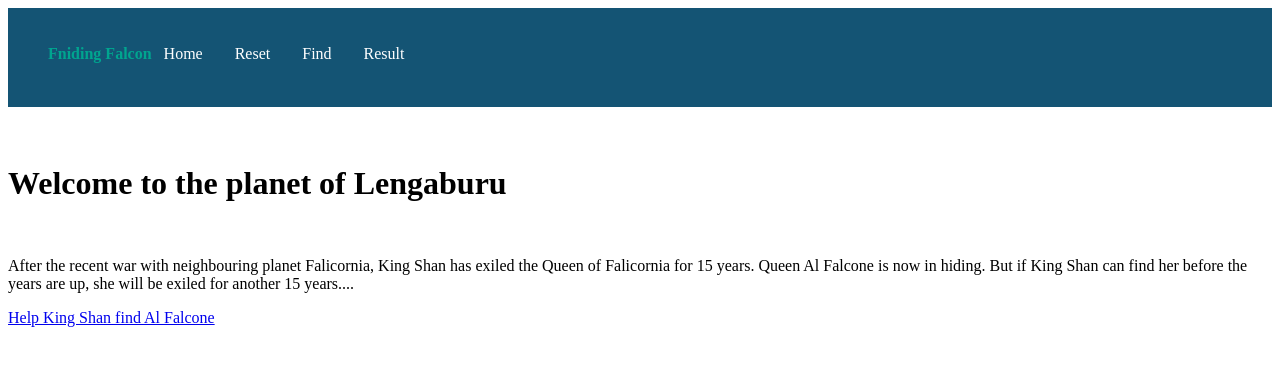
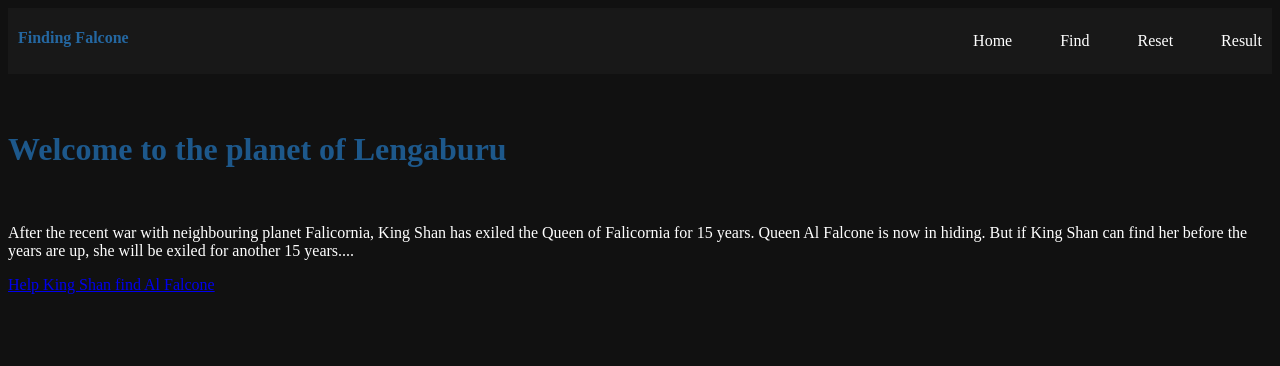
Before and after one commit to rajendra-patel/angular-finding-falcone, an Angular app: page /home in a window 1280 px wide. Shown: the top 366 px of the page. Built offline with nearby package versions, Linux system fonts and the light colour scheme.

Commit message:
changed css

```diff
--- a/src/app/app.component.css
+++ b/src/app/app.component.css
@@ -1,3 +1,7 @@
+body {
+  background-color: darkslategrey;
+}
 p {
+  color: #fff;
   font-family: Lato;
 }
--- a/src/app/components/findfalcon/findfalcon.component.css
+++ b/src/app/components/findfalcon/findfalcon.component.css
@@ -24,9 +24,13 @@
 }
 
 .allignCenter {
+    color: #fff;
     display:inline-flex;
     width: 100%;
     text-align: center;
     align-items: center;
     align-content: center;
 }
+h4 {
+  color: #fff;
+}
--- a/src/app/components/header/header.component.css
+++ b/src/app/components/header/header.component.css
@@ -6,44 +6,51 @@
 
 .nav {
   width: 100%;
-  height: 50%;
+  /* height: 50%; */
 }
 .navigation-main a {
   color: #fff;
   text-decoration: none;
   display: block;
   white-space: nowrap;
-  margin: 2px 2px 12px 2px;
-  padding: 2px 2px 12px 2px;
+  margin: 2px 2px 2px 2px;
+  padding: 2px 2px 2px 2px;
   list-style: none;
   width: 100%;
-  text-align: right;
+  text-align: center;
 }
 
 .navigation-main a:hover {
-  color: #ffcc03;
+  color: #3769b1;
 }
 
-.navigation-main ul {
-  margin: 5px;
-  padding: 0;
+.navigation-main {
+  overflow: hidden;
+  /* display: inline-block; */
+  margin: 0px;
+  padding: 0px 10px;
   list-style: none;
-  position: absolute;
+  /* position: absolute; */
+  text-align: center;
   /* left: -999em; */
-  background-color: #145474;
+  background-color: #181818;
 }
 
 .navigation-main li {
-  display: inline-block;
+  float: right;
+}
+.navigation-main li a {
+  /* display: inline-block; */
   position: relative;
-  align-content: right;
-  margin: 2px 12px 2px 0px;
-  padding: 2px 12px 2px 0px;
-  text-align: right;
+  /* align-content: right; */
+  margin: 12px 12px;
+  padding: 12px 12px;
+  text-align: center;
 }
 .navigation-main h4 {
-    color: rgb(0, 165, 143);
-  display: inline-block;
+    color: rgb(36, 103, 161);
+  /* display: inline-block; */
+  float: left;
   position: relative;
-  text-align: left;
+  text-align: center;
 }
--- a/src/app/components/header/header.component.html
+++ b/src/app/components/header/header.component.html
@@ -12,11 +12,11 @@
 <header class="header">
   <nav class="nav">
     <ul class="navigation-main">
-      <h4>Fniding Falcon</h4>
+      <h4>Finding Falcone</h4>
+      <li><a routerLink="result">Result</a></li>
+      <li><a routerLink="home">Reset</a></li>
+      <li><a routerLink="findfalcon">Find</a></li>
       <li class="current-menu-item"><a routerLink="home">Home</a></li>
-      <li class=""><a routerLink="home">Reset</a></li>
-      <li><a routerLink="findfalcon">Find</a></li>
-      <li><a routerLink="result">Result</a></li>
     </ul>
   </nav>
 </header>
--- a/src/app/components/home/home.component.css
+++ b/src/app/components/home/home.component.css
@@ -0,0 +1,9 @@
+p {
+  color: #fff;
+}
+h4 {
+  color: #fff;
+}
+h1 {
+  color: rgb(29, 88, 139);
+}
--- a/src/app/components/result/result.component.css
+++ b/src/app/components/result/result.component.css
@@ -5,3 +5,7 @@
     align-items: center;
     align-content: center;
 }
+
+h5 {
+  color: #fff;
+}
--- a/src/app/components/vehicle/vehicle.component.css
+++ b/src/app/components/vehicle/vehicle.component.css
@@ -0,0 +1,3 @@
+label {
+  color: #fff;
+}
--- a/src/styles.css
+++ b/src/styles.css
@@ -1 +1,4 @@
 /* Add application styles & imports to this file! */
+body {
+  background-color: rgb(17, 17, 17);
+}
```
